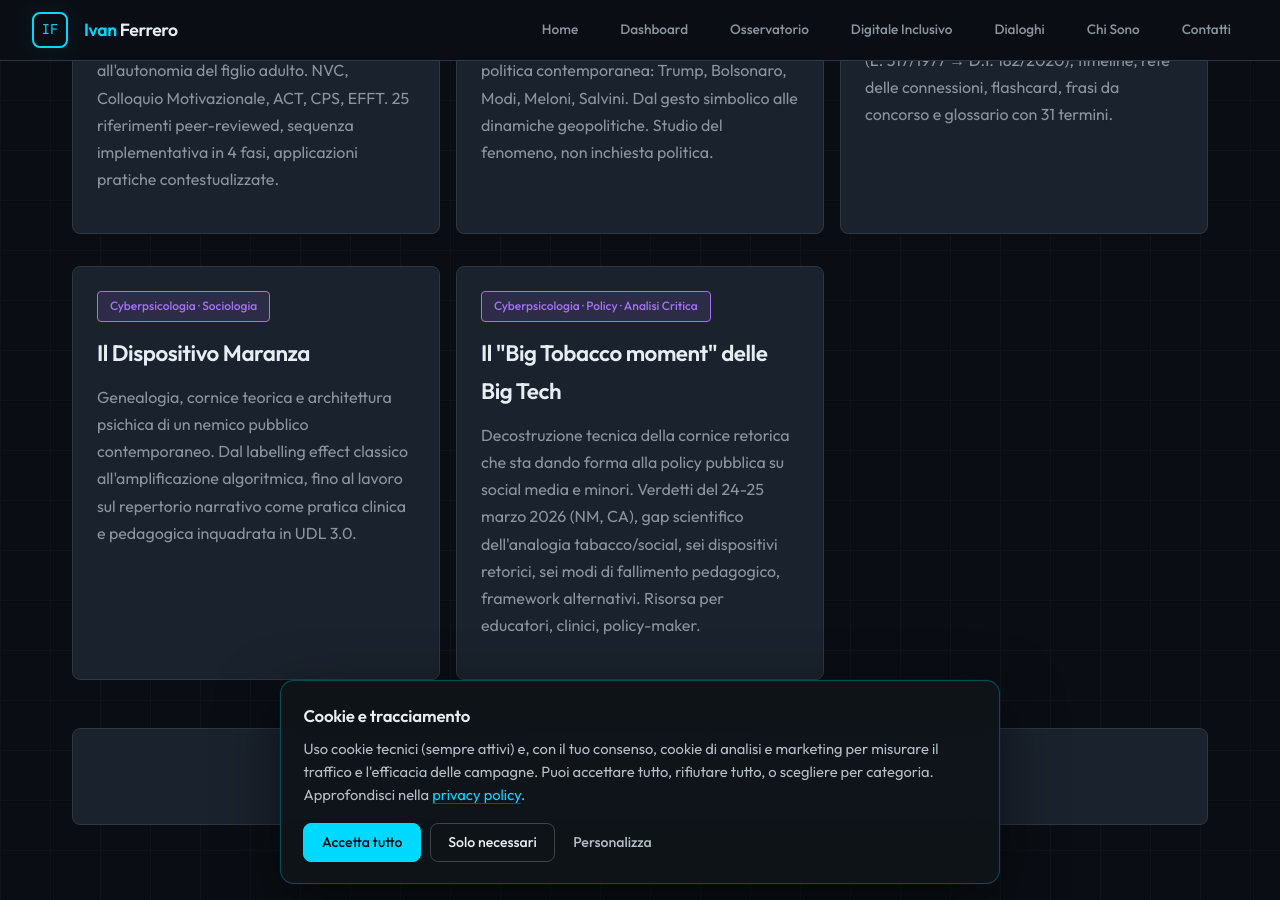
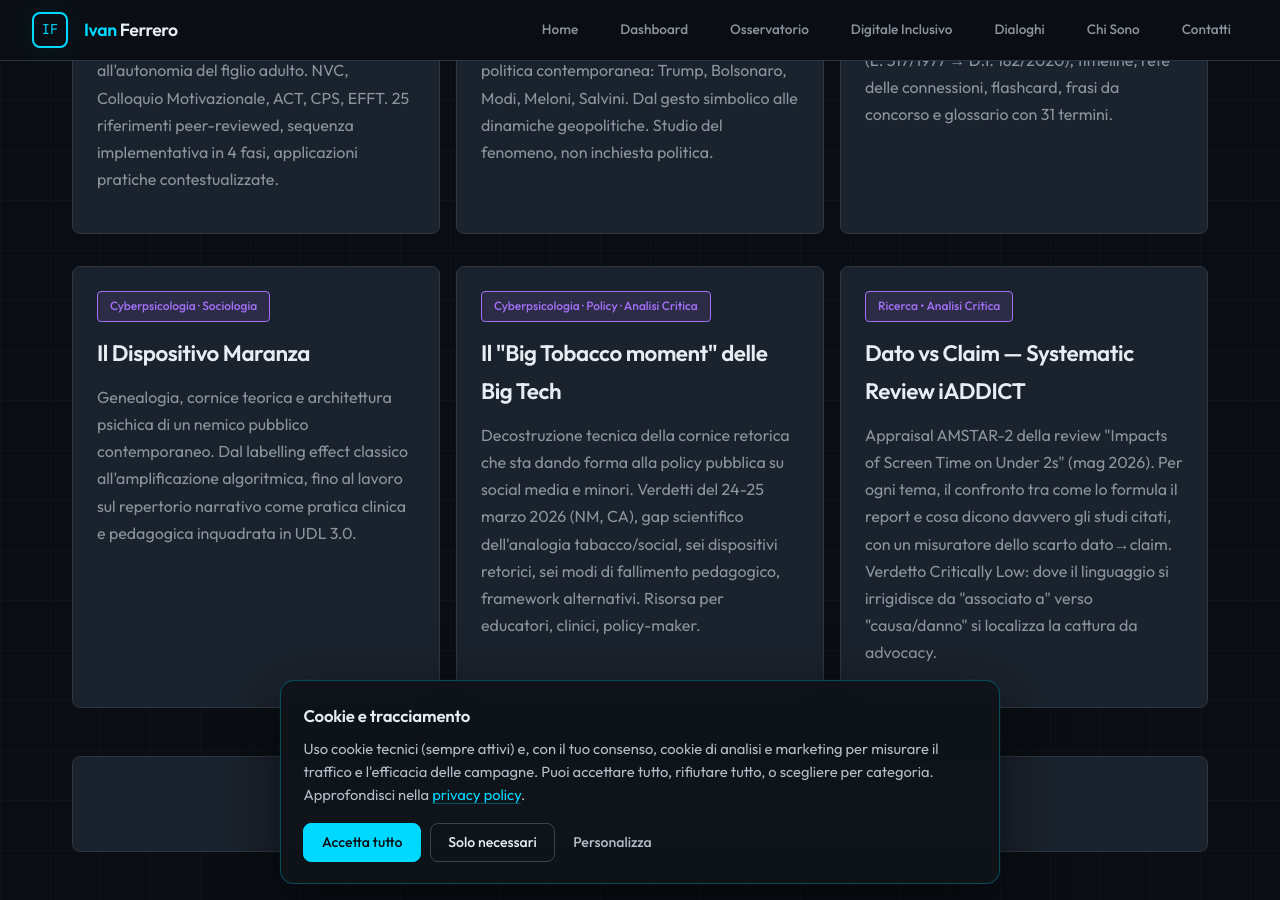
Before and after one commit to IvanPsy/ivanferreroit, a Jekyll site: the page built from dashboards/index.html, in a window 1280 px wide and 900 px high, scrolled down 2625 px. Built offline with Jekyll 4.4.1, drawn with Linux system fonts in a browser that asks for light colours.

Commit message:
Update index.html

```diff
--- a/dashboards/index.html
+++ b/dashboards/index.html
@@ -353,6 +353,12 @@
                     <p>Decostruzione tecnica della cornice retorica che sta dando forma alla policy pubblica su social media e minori. Verdetti del 24-25 marzo 2026 (NM, CA), gap scientifico dell'analogia tabacco/social, sei dispositivi retorici, sei modi di fallimento pedagogico, framework alternativi. Risorsa per educatori, clinici, policy-maker.</p>
                 </a>
 
+                <a href="/dashboards/iaddict-dato-vs-claim-with-menu.html" class="card" style="text-decoration: none;">
+                    <span class="tag tag-purple" style="margin-bottom: 0.75rem;">Ricerca • Analisi Critica</span>
+                    <h3 style="color: var(--text-primary);">Dato vs Claim — Systematic Review iADDICT</h3>
+                    <p>Appraisal AMSTAR-2 della review "Impacts of Screen Time on Under 2s" (mag 2026). Per ogni tema, il confronto tra come lo formula il report e cosa dicono davvero gli studi citati, con un misuratore dello scarto dato→claim. Verdetto Critically Low: dove il linguaggio si irrigidisce da "associato a" verso "causa/danno" si localizza la cattura da advocacy.</p>
+                </a>
+
                 <!-- Template per nuove dashboard - duplicare questo blocco
                 <a href="/dashboards/nome-file.html" class="card" style="text-decoration: none;">
                     <span class="tag tag-green" style="margin-bottom: 0.75rem;">Categoria</span>
```
